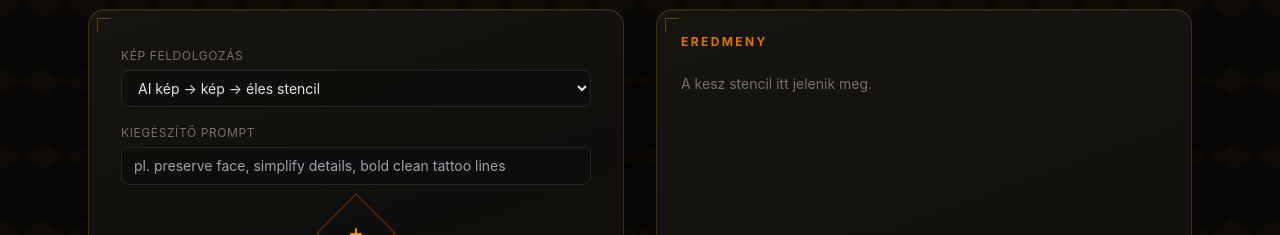
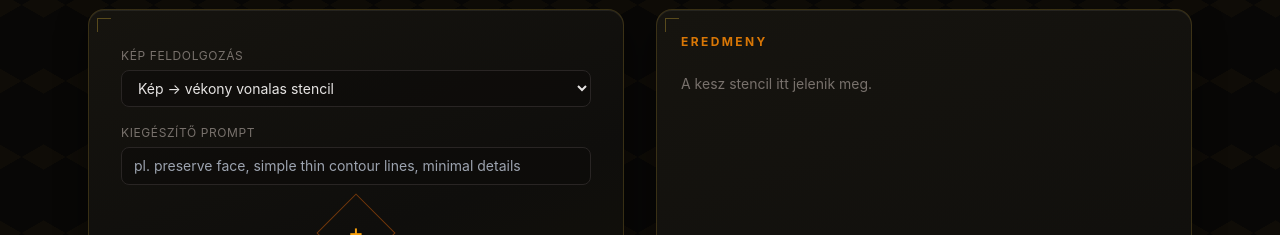
Before and after one commit to inkforgehungary-ux/inkforge, a Next.js app: page /de/stencil in a window 1280 px wide. Shown: the part 451-686 px from the top of the page. Built offline with nearby package versions, Linux system fonts and the light colour scheme.

Commit message:
ui: make thin line stencil the default

```diff
--- a/components/StencilTool.js
+++ b/components/StencilTool.js
@@ -91,7 +91,7 @@ export default function StencilTool({ lang }) {
   const [styleSlug, setStyleSlug] = useState('linework');
   const [bodyPart, setBodyPart] = useState('');
   const [title, setTitle] = useState('');
-  const [imageMode, setImageMode] = useState('image_to_image_stencil');
+  const [imageMode, setImageMode] = useState('image_to_stencil');
   const [imagePrompt, setImagePrompt] = useState('');
   const [textMode, setTextMode] = useState('text_to_stencil');
   function setTargetWidth(value) {
@@ -310,7 +310,7 @@ export default function StencilTool({ lang }) {
     fd.append('mode', imageMode);
     fd.append('target_coverage', '0.06');
     fd.append('max_dim', '1024');
-    fd.append('strength', '0.38');
+    fd.append('strength', '0.28');
     fd.append('width_mm', String(widthMm));
     fd.append('height_mm', String(heightMm));
     fd.append('dpi', String(dpi));
@@ -644,7 +644,8 @@ export default function StencilTool({ lang }) {
                   <span className="text-xs uppercase tracking-wider text-stone-500">Kép feldolgozás</span>
                   <select value={imageMode} onChange={function (e) { setImageMode(e.target.value); }}
                     className="mt-1 w-full rounded-lg border border-stone-800 bg-stone-950/60 px-3 py-2 text-sm text-stone-200">
-                    <option value="image_to_image_stencil">AI kép → kép → éles stencil</option>
+                    <option value="image_to_stencil">Kép → vékony vonalas stencil</option>
+                    <option value="image_to_image_stencil">AI kép → kép → vékony stencil</option>
                     <option value="image_to_stencil">Kép → közvetlen éles stencil</option>
                     <option value="image_to_image">AI kép → kép</option>
                   </select>
@@ -652,7 +653,7 @@ export default function StencilTool({ lang }) {
                 <label className="block text-left">
                   <span className="text-xs uppercase tracking-wider text-stone-500">Kiegészítő prompt</span>
                   <input value={imagePrompt} onChange={function (e) { setImagePrompt(e.target.value); }}
-                    placeholder="pl. preserve face, simplify details, bold clean tattoo lines"
+                    placeholder="pl. preserve face, simple thin contour lines, minimal details"
                     className="mt-1 w-full rounded-lg border border-stone-800 bg-stone-950/60 px-3 py-2 text-sm text-stone-200 outline-none focus:border-amber-600" />
                 </label>
               </div>
@@ -718,8 +719,8 @@ export default function StencilTool({ lang }) {
                   <span className="text-xs uppercase tracking-wider text-stone-500">Kép feldolgozás</span>
                   <select value={imageMode} onChange={function (e) { setImageMode(e.target.value); }}
                     className="mt-1 w-full rounded-lg border border-stone-800 bg-stone-950/60 px-3 py-2 text-sm text-stone-200">
-                    <option value="image_to_image_stencil">AI kép → kép → éles stencil</option>
-                    <option value="image_to_stencil">Kép → közvetlen éles stencil</option>
+                    <option value="image_to_stencil">Kép → vékony vonalas stencil</option>
+                    <option value="image_to_image_stencil">AI kép → kép → vékony stencil</option>
                     <option value="image_to_image">AI kép → kép</option>
                   </select>
                 </label>
```
